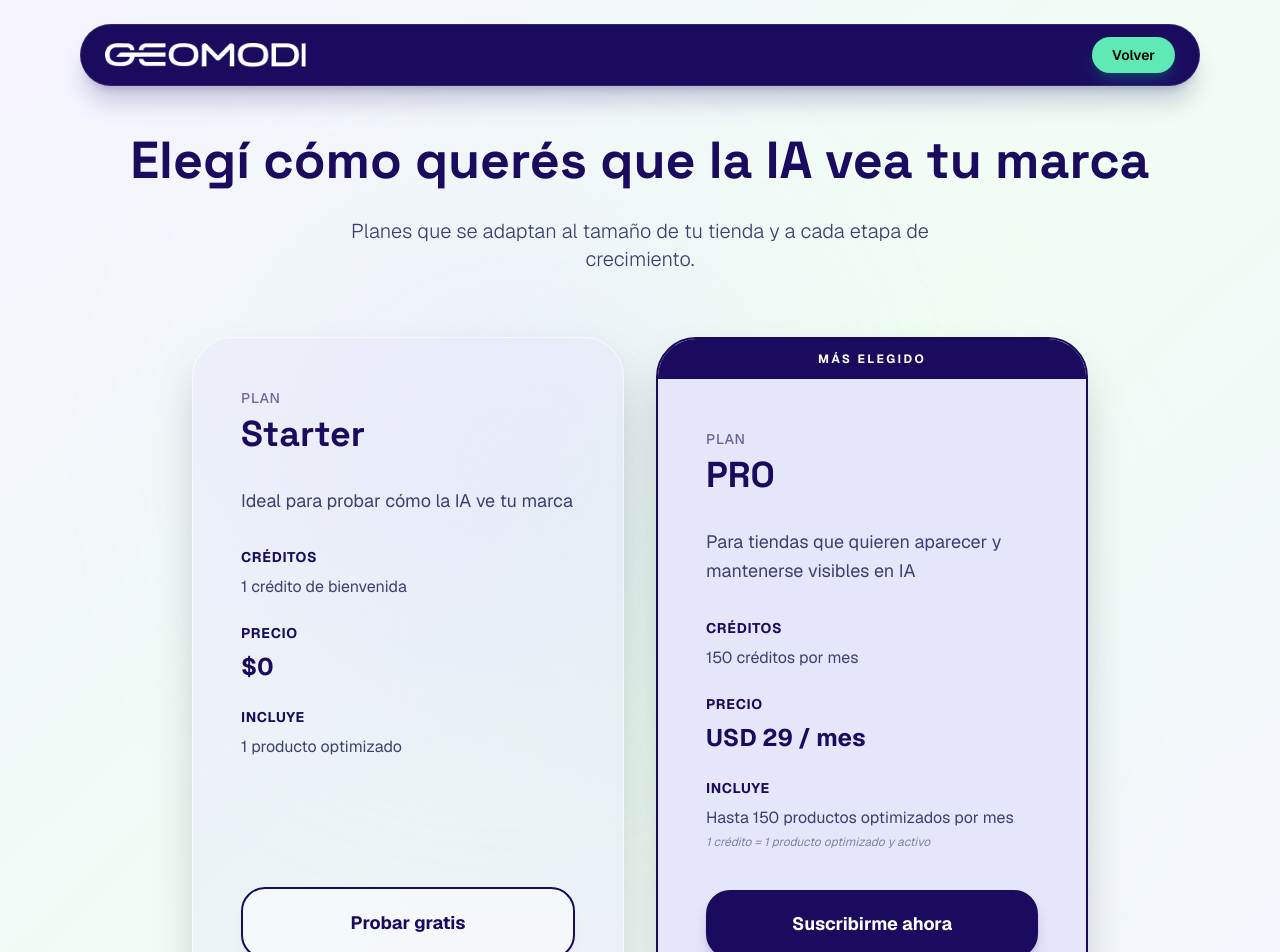
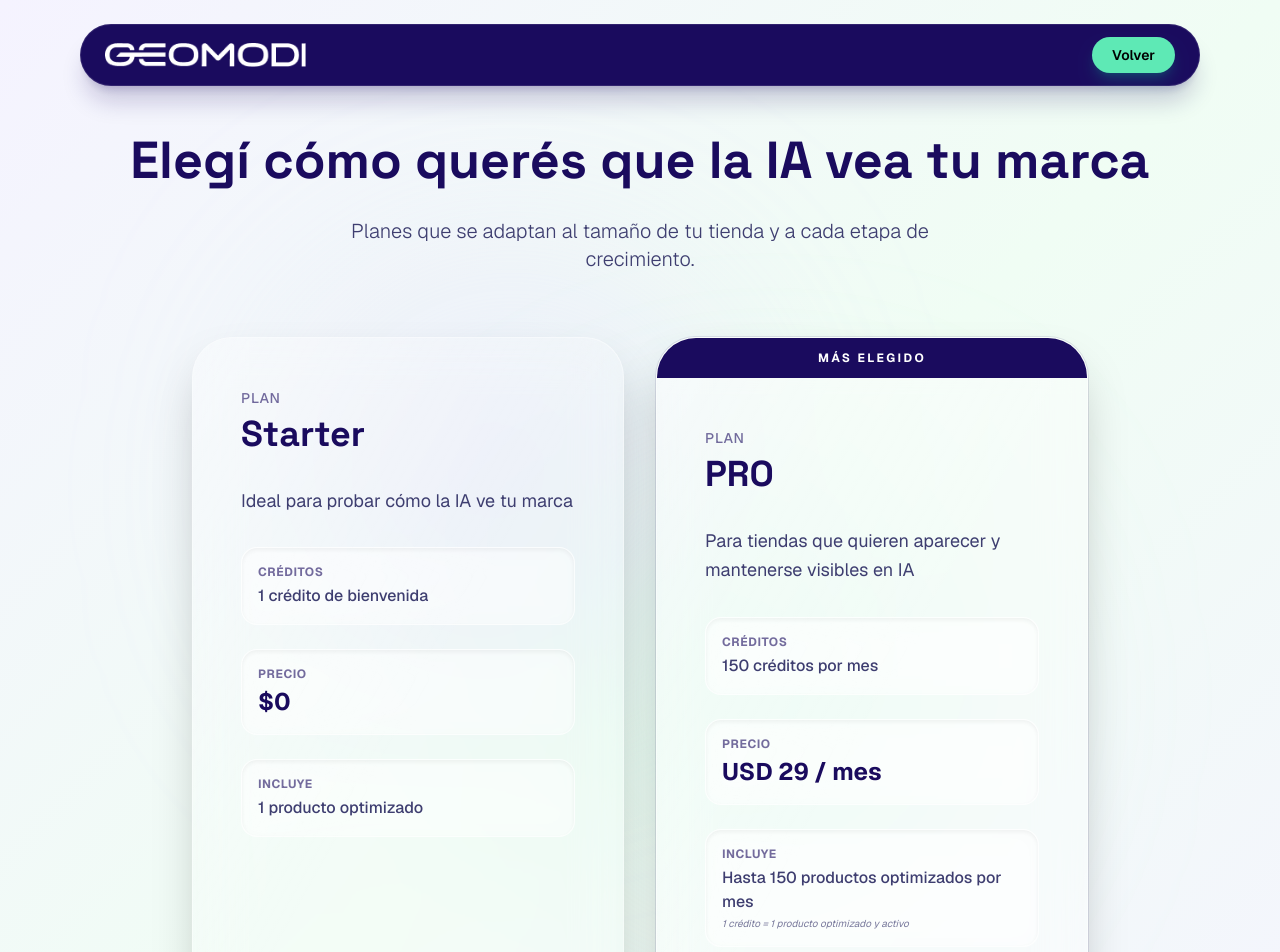
Before and after one commit to luchimbo/geomodi-landing, a Next.js app: page /pricing in a window 1280 px wide. Shown: the top 952 px of the page. Built offline with nearby package versions, Linux system fonts and the light colour scheme.

Commit message:
feat: enhance gloss effect on pricing cards and ensure navigation links are updated

```diff
--- a/src/app/page.js
+++ b/src/app/page.js
@@ -105,15 +105,22 @@ export default function GeoModiLandingReplica() {
                 </a>
               </div>
 
+              <div className="hidden md:flex flex-1 justify-center items-center gap-8">
+                <Link href="/pricing" className="text-sm font-medium text-white/70 hover:text-white transition-colors">
+                  Precio
+                </Link>
+              </div>
+
               <div className="flex flex-1 justify-end">
+                <Link href="/pricing">
                   <motion.button
                     whileHover={reduce ? {} : { y: -1, scale: 1.01 }}
                     whileTap={reduce ? {} : { scale: 0.99 }}
-                  onClick={() => setIsModalOpen(true)}
                     className="rounded-full bg-emerald-300 px-5 py-2 text-sm font-semibold text-black shadow-lg shadow-emerald-300/25 hover:bg-emerald-200 cursor-pointer"
                   >
                     Comenzar ahora
                   </motion.button>
+                </Link>
               </div>
             </div>
           </motion.nav>
--- a/src/app/pricing/page.js
+++ b/src/app/pricing/page.js
@@ -87,18 +87,24 @@ export default function PricingPage() {
                                 initial={{ opacity: 0, y: 30 }}
                                 animate={{ opacity: 1, y: 0 }}
                                 transition={{ duration: 0.6, delay: 0.2 + index * 0.1 }}
-                                className={`relative flex flex-col rounded-[2.5rem] overflow-hidden shadow-2xl transition-transform hover:scale-[1.02] ${plan.highlight
-                                    ? "border-2 border-[#1A0B5E]"
-                                    : "border border-white/60"
-                                    } ${plan.color}`}
+                                className={`group relative flex flex-col rounded-[2.5rem] overflow-hidden shadow-2xl transition-all hover:scale-[1.02] backdrop-blur-xl border ${plan.highlight
+                                        ? "bg-white/40 border-white/50 ring-1 ring-[#1A0B5E]/10"
+                                        : "bg-white/20 border-white/40 hover:bg-white/30"
+                                    }`}
                             >
+                                {/* Gloss Reflection */}
+                                <div className="absolute inset-0 bg-gradient-to-br from-white/40 via-transparent to-transparent opacity-50 pointer-events-none" />
+
+                                {/* Shine Effect */}
+                                <div className="absolute -inset-full top-0 block h-full w-1/2 -skew-x-12 bg-gradient-to-r from-transparent to-white opacity-20 group-hover:animate-shine" />
+
                                 {plan.tag && (
-                                    <div className="bg-[#1A0B5E] text-white py-3 text-xs font-bold tracking-[0.2em] uppercase">
+                                    <div className="bg-[#1A0B5E] text-white py-3 text-xs font-bold tracking-[0.2em] uppercase relative z-10">
                                         {plan.tag}
                                     </div>
                                 )}
 
-                                <div className="p-10 md:p-12 flex flex-col flex-1 text-left">
+                                <div className="p-10 md:p-12 flex flex-col flex-1 text-left relative z-10">
                                     <div className="mb-8">
                                         <span className="text-sm font-medium uppercase tracking-wider opacity-60">Plan</span>
                                         <h2 className="text-4xl font-bold font-space mt-1">{plan.name}</h2>
@@ -109,27 +115,27 @@ export default function PricingPage() {
                                     </p>
 
                                     <div className="space-y-6 mb-10 flex-1">
-                                        <div>
-                                            <h4 className="text-sm font-bold uppercase tracking-wider mb-2">Créditos</h4>
-                                            <p className="text-[#3E3E70]">{plan.credits}</p>
+                                        <div className="p-4 rounded-2xl bg-white/40 backdrop-blur-md border border-white/50 shadow-inner">
+                                            <h4 className="text-xs font-bold uppercase tracking-wider mb-1 opacity-60">Créditos</h4>
+                                            <p className="text-[#3E3E70] font-medium">{plan.credits}</p>
                                         </div>
-                                        <div>
-                                            <h4 className="text-sm font-bold uppercase tracking-wider mb-2">Precio</h4>
+                                        <div className="p-4 rounded-2xl bg-white/40 backdrop-blur-md border border-white/50 shadow-inner">
+                                            <h4 className="text-xs font-bold uppercase tracking-wider mb-1 opacity-60">Precio</h4>
                                             <p className="text-2xl font-bold">{plan.price}</p>
                                         </div>
-                                        <div>
-                                            <h4 className="text-sm font-bold uppercase tracking-wider mb-2">Incluye</h4>
-                                            <p className="text-[#3E3E70]">{plan.includes}</p>
+                                        <div className="p-4 rounded-2xl bg-white/40 backdrop-blur-md border border-white/50 shadow-inner">
+                                            <h4 className="text-xs font-bold uppercase tracking-wider mb-1 opacity-60">Incluye</h4>
+                                            <p className="text-[#3E3E70] font-medium">{plan.includes}</p>
                                             {plan.note && (
-                                                <p className="text-xs text-[#3E3E70]/60 mt-1 italic">{plan.note}</p>
+                                                <p className="text-[10px] text-[#3E3E70]/70 mt-1 italic leading-tight">{plan.note}</p>
                                             )}
                                         </div>
                                     </div>
 
                                     <button
-                                        className={`w-full py-5 rounded-3xl font-bold text-lg transition-all shadow-lg ${plan.highlight
-                                            ? "bg-[#1A0B5E] text-white hover:bg-[#2A1B7E] shadow-[#1A0B5E]/20"
-                                            : "bg-white/40 border-2 border-[#1A0B5E] text-[#1A0B5E] hover:bg-white/60 shadow-black/5"
+                                        className={`w-full py-5 rounded-3xl font-bold text-lg transition-all shadow-lg hover:shadow-xl active:scale-95 ${plan.highlight
+                                            ? "bg-[#1A0B5E] text-white hover:bg-[#2A1B7E] shadow-[#1A0B5E]/30"
+                                            : "bg-[#1A0B5E]/5 border-2 border-[#1A0B5E] text-[#1A0B5E] hover:bg-[#1A0B5E]/10"
                                             }`}
                                     >
                                         {plan.buttonText}
```
Lines whose indentation alone changed are shown as unchanged.
